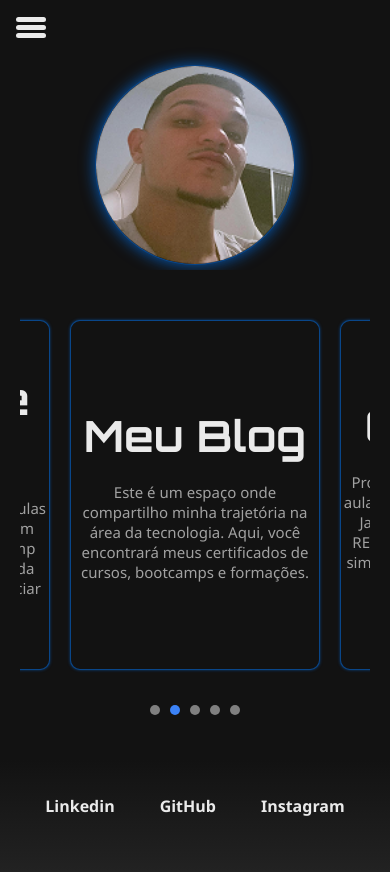
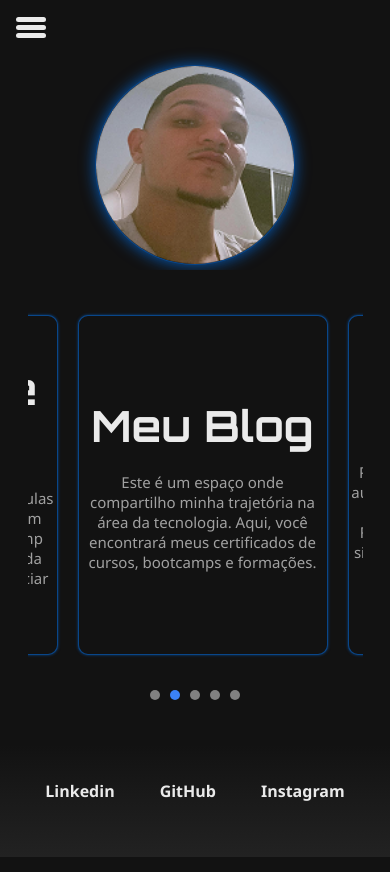
Before and after one commit to Geovanej7/Angular_MeuPortifolio, an Angular app: page /projetos in a window 390 px wide. Built offline with nearby package versions, Linux system fonts and the light colour scheme.

Commit message:
update mobile

```diff
--- a/src/app/components/card/card.mobile.component.css
+++ b/src/app/components/card/card.mobile.component.css
@@ -12,3 +12,11 @@
         font-size: 15px;
     }
 }
+@media (max-width: 414px), (max-width: 360px){
+    .container__card{
+        width: 250px;
+        height: 340px;
+        margin-top: 5px;
+        gap: 20px;
+    }
+  }
--- a/src/app/components/carousel/carousel.mobile.component.css
+++ b/src/app/components/carousel/carousel.mobile.component.css
@@ -15,3 +15,12 @@
       margin-top: 30px;
     }
   }
+
+  @media (max-width: 414px), (max-width: 360px) {
+
+    .carousel-container {
+      margin-top: 20px;
+      width: 335px;
+    }
+
+  }
--- a/src/app/components/menu/menu.mobile.component.css
+++ b/src/app/components/menu/menu.mobile.component.css
@@ -18,6 +18,23 @@
       background-color: #EAEAEA;
       border-radius: 5px;
     }
+
+    @keyframes pulse {
+      0% {
+        transform: scale(1);
+      }
+      50% {
+        transform: scale(1.05);
+      }
+      100% {
+        transform: scale(1);
+      }
+    }
+
+    .menu-hamburger {
+      animation: pulse 2.5s infinite;
+    }
+
 
     .container__menu-bar{
       margin-right: 75px;
@@ -82,3 +99,9 @@
     }
 
 }
+@media (max-width: 359px),(max-width: 379px){
+  .menu-hamburger {
+    margin-top: 10px;
+    margin-right: 35vh;
+  }
+}
--- a/src/app/components/title/title.mobile.component.css
+++ b/src/app/components/title/title.mobile.component.css
@@ -2,7 +2,7 @@
 @media (max-width: 768px) {
 
     .container__title > h1 {
-        font-size: 43px;
+        font-size: 38px;
     }
     .container__title > span{
         font-size: 12px;
```
